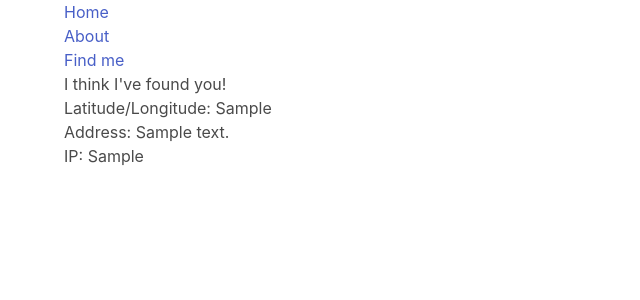
After one commit to todaatsushi/profiles_demo, a Django app: template home/templates/home/find_me.html in a window 1280 px wide. The commit adds this page. Shown: the top 300 px of the page, without its empty margins (0-640 px from the left). Run offline with Django 3.2, Linux system fonts and the light colour scheme; the template is opened without the code that fills it: most values are stand-ins (such as "Sample title", 1, 10 or a date in 2020).

Commit message:
Create a find_me page
* uses geocoder

```diff
--- /dev/null
+++ b/home/templates/home/find_me.html
@@ -0,0 +1,11 @@
+{% extends 'home/base.html' %}
+
+
+{% block content %}
+    <h1>I think I've found you!</h1>
+    <ul>
+        <li>Latitude/Longitude: {{ lat_long }}</li>
+        <li>Address: {{ full_info.address}}</li>
+        <li>IP: {{ full_info.ip}}</li>
+    </ul>
+{% endblock %}
--- a/home/templates/home/navbar.html
+++ b/home/templates/home/navbar.html
@@ -2,5 +2,6 @@
     <ul>
         <li><a href="{% url 'home' %}">Home</a></li>
         <li><a href="{% url 'about_project' %}">About</a></li>
+        <li><a href="{% url 'find_me' %}">Find me</a></li>
     </ul>
 </navbar>
--- a/home/urls.py
+++ b/home/urls.py
@@ -5,4 +5,5 @@ from . import views
 urlpatterns = [
     path("", views.home, name="home"),
     path("about/", views.about_project, name="about_project"),
+    path("find_me/", views.find_me, name="find_me"),
 ]
```
Also changed, not shown: home/views.py (+17 -0 lines).
